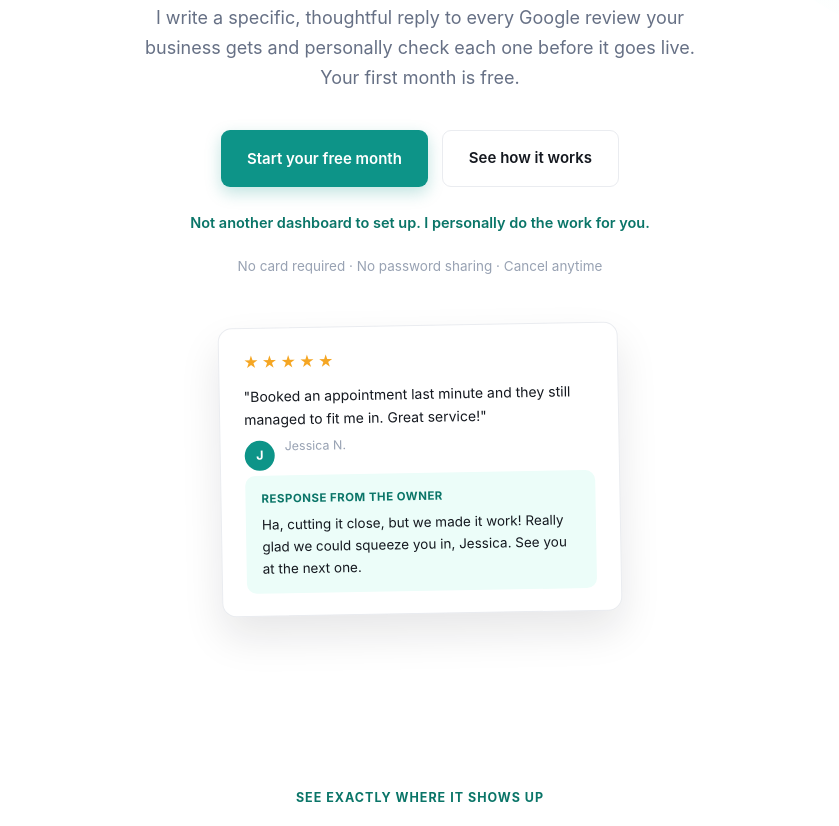
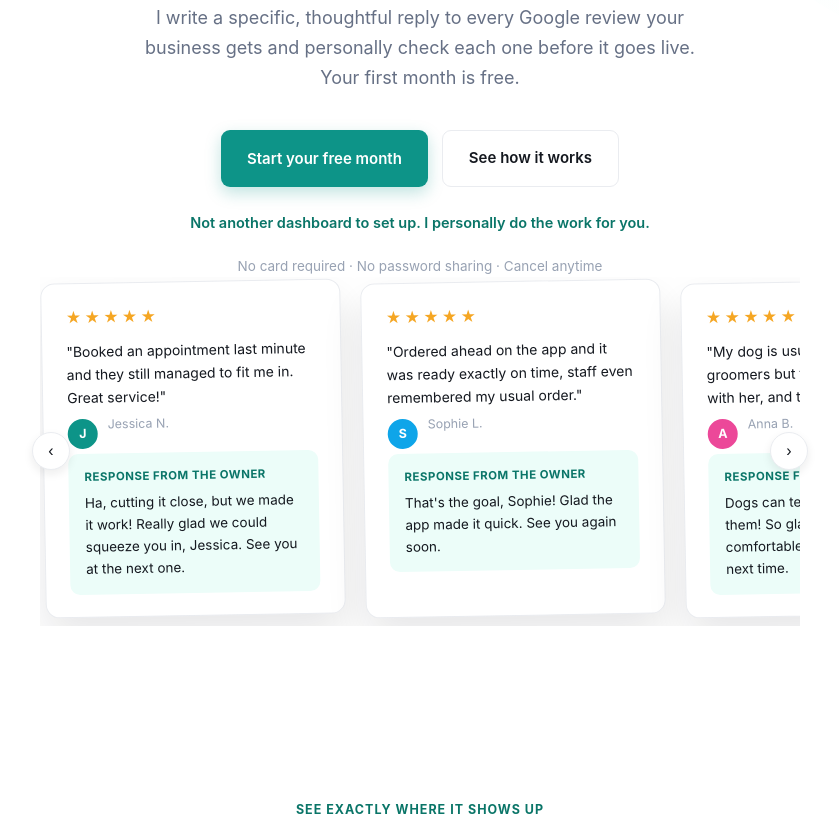
Before and after one commit to FlorianKna/ReviewFlow, a plain HTML site: page index.html in a window 1280 px wide. Shown: the part 366-1192 px from the top of the page, without its empty margins (220-1059 px from the left). Drawn offline with Linux system fonts and the light colour scheme.

Commit message:
Add files via upload

```diff
--- a/index.html
+++ b/index.html
@@ -122,6 +122,10 @@
     padding: 3px 10px; border-radius: 999px; margin-bottom: 12px;
   }
   @media (max-width: 480px) { .hero-mock { max-width: 320px; } }
+  .hero-mock-carousel { margin: 48px auto 0; max-width: 740px; }
+  .hero-mock-carousel .carousel-track { padding: 4px 4px 10px; }
+  #heroTrack .mock-card { flex: 0 0 300px; scroll-snap-align: start; max-width: 300px; }
+  @media (max-width: 480px) { #heroTrack .mock-card { flex: 0 0 260px; max-width: 260px; } }
   @media (max-width: 640px) {
     h1 { font-size: 32px; }
     .hero { padding: 84px 20px 56px; }
@@ -347,7 +351,9 @@
     </div>
     <div class="hero-diff" data-i18n="hero_diff">Not another dashboard to set up. I personally do the work for you.</div>
     <div class="hero-note" data-i18n="hero_note">No card required &nbsp;·&nbsp; No password sharing &nbsp;·&nbsp; Cancel anytime</div>
-    <div class="hero-mock">
+    <div class="hero-mock-carousel carousel-wrap">
+      <button class="carousel-arrow prev" onclick="scrollCarousel('heroTrack',-1)" aria-label="Previous">&#8249;</button>
+      <div class="carousel-track" id="heroTrack">
         <div class="mock-card">
           <div class="mock-stars">★★★★★</div>
           <p class="mock-reviewtext" data-i18n="hero_mock_review">"Booked an appointment last minute and they still managed to fit me in. Great service!"</p>
@@ -360,6 +366,32 @@
             <p data-i18n="hero_mock_reply">Ha, cutting it close, but we made it work! Really glad we could squeeze you in, Jessica. See you at the next one.</p>
           </div>
         </div>
+        <div class="mock-card">
+          <div class="mock-stars">★★★★★</div>
+          <p class="mock-reviewtext" data-i18n="hero_mock2_review">"Ordered ahead on the app and it was ready exactly on time, staff even remembered my usual order."</p>
+          <div class="reviewer-row">
+            <div class="mini-avatar" style="background:#0ea5e9;">S</div>
+            <div class="mock-reviewer" data-i18n="hero_mock2_reviewer">Sophie L.</div>
+          </div>
+          <div class="mock-reply">
+            <div class="mock-reply-label" data-i18n="hero_mock_label">Response from the owner</div>
+            <p data-i18n="hero_mock2_reply">That's the goal, Sophie! Glad the app made it quick. See you again soon.</p>
+          </div>
+        </div>
+        <div class="mock-card">
+          <div class="mock-stars">★★★★★</div>
+          <p class="mock-reviewtext" data-i18n="hero_mock3_review">"My dog is usually nervous at groomers but they were so patient with her, and the cut looked great."</p>
+          <div class="reviewer-row">
+            <div class="mini-avatar" style="background:#ec4899;">A</div>
+            <div class="mock-reviewer" data-i18n="hero_mock3_reviewer">Anna B.</div>
+          </div>
+          <div class="mock-reply">
+            <div class="mock-reply-label" data-i18n="hero_mock_label">Response from the owner</div>
+            <p data-i18n="hero_mock3_reply">Dogs can tell who's patient with them! So glad she felt comfortable, Anna. See you both next time.</p>
+          </div>
+        </div>
+      </div>
+      <button class="carousel-arrow next" onclick="scrollCarousel('heroTrack',1)" aria-label="Next">&#8250;</button>
     </div>
   </div>
 </section>
@@ -780,6 +812,8 @@ var translations = {
     hero_mock_reviewer:"Jessica N.",
     hero_mock_label:"Response from the owner",
     hero_mock_reply:"Ha, cutting it close, but we made it work! Really glad we could squeeze you in, Jessica. See you at the next one.",
+    hero_mock2_reviewer:"Sophie L.", hero_mock2_review:"\"Ordered ahead on the app and it was ready exactly on time, staff even remembered my usual order.\"", hero_mock2_reply:"That's the goal, Sophie! Glad the app made it quick. See you again soon.",
+    hero_mock3_reviewer:"Anna B.", hero_mock3_review:"\"My dog is usually nervous at groomers but they were so patient with her, and the cut looked great.\"", hero_mock3_reply:"Dogs can tell who's patient with them! So glad she felt comfortable, Anna. See you both next time.",
     why_kicker:"Why it matters", why_h2:"Reviews aren't background noise. They're your storefront.",
     why_p:"Most people read reviews before they read anything else about you. What they find next quietly decides whether they reach out.",
     why_card1_h:"First impression, handled", why_card1_p:"A sharp reply is often the first real thing a prospect learns about you, before you ever speak to them.",
@@ -852,6 +886,8 @@ var translations = {
     hero_mock_reviewer:"Julia N.",
     hero_mock_label:"Antwort des Inhabers",
     hero_mock_reply:"Puh, das war knapp, aber wir haben es hinbekommen! Freut uns wirklich, dass es kurzfristig geklappt hat, Julia. Bis zum nächsten Mal.",
+    hero_mock2_reviewer:"Sabine L.", hero_mock2_review:"\"Habe über die App vorbestellt, und es war pünktlich fertig, das Team kannte sogar schon meine übliche Bestellung.\"", hero_mock2_reply:"Genau das ist unser Ziel, Sabine! Freut uns, dass die App das Ganze schnell gemacht hat. Bis bald.",
+    hero_mock3_reviewer:"Andrea B.", hero_mock3_review:"\"Mein Hund ist beim Groomer sonst immer nervös, aber sie waren so geduldig mit ihr, und der Schnitt sah super aus.\"", hero_mock3_reply:"Hunde spüren, wer geduldig mit ihnen ist! Freut uns wirklich, dass sie sich wohlgefühlt hat, Andrea. Bis zum nächsten Mal, ihr beide.",
     why_kicker:"Warum es wichtig ist", why_h2:"Bewertungen sind kein Hintergrundrauschen. Sie sind Ihr Schaufenster.",
     why_p:"Die meisten Menschen lesen zuerst Bewertungen, bevor sie sonst etwas über Sie erfahren. Was sie dort finden, entscheidet leise, ob sie sich melden.",
     why_card1_h:"Erster Eindruck, gesichert", why_card1_p:"Eine gute Antwort ist oft das Erste, was ein Interessent wirklich über Sie erfährt, noch bevor Sie miteinander sprechen.",
@@ -924,6 +960,8 @@ var translations = {
     hero_mock_reviewer:"Jana N.",
     hero_mock_label:"Odpověď majitele",
     hero_mock_reply:"Uf, bylo to na poslední chvíli, ale zvládli jsme to! Moc nás těší, že jsme vás i tak stihli vzít, Jano. Příště zas na viděnou.",
+    hero_mock2_reviewer:"Simona L.", hero_mock2_review:"\"Objednala jsem přes appku předem a bylo to přesně na čas, personál si dokonce pamatoval mou obvyklou objednávku.\"", hero_mock2_reply:"Přesně o to nám jde, Simono! Moc nás těší, že appka vše zrychlila. Zas brzy na viděnou.",
+    hero_mock3_reviewer:"Adéla B.", hero_mock3_review:"\"Můj pes bývá u groomera nervózní, ale byli s ní tak trpěliví, a střih vypadal skvěle.\"", hero_mock3_reply:"Psi poznají, kdo je s nimi trpělivý! Moc nás těší, že se cítila dobře, Adélo. Zas příště, vy dva.",
     why_kicker:"Proč na tom záleží", why_h2:"Recenze nejsou šum na pozadí. Jsou vaší výlohou.",
     why_p:"Většina lidí si nejdřív přečte recenze, než se dozví cokoliv jiného o vás. To, co tam najdou, tiše rozhodne, jestli se ozvou.",
     why_card1_h:"První dojem vyřešen", why_card1_p:"Kvalitní odpověď je často první skutečná věc, kterou se o vás potenciální zákazník dozví, ještě než spolu promluvíte.",
```
Lines whose indentation alone changed are shown as unchanged.
